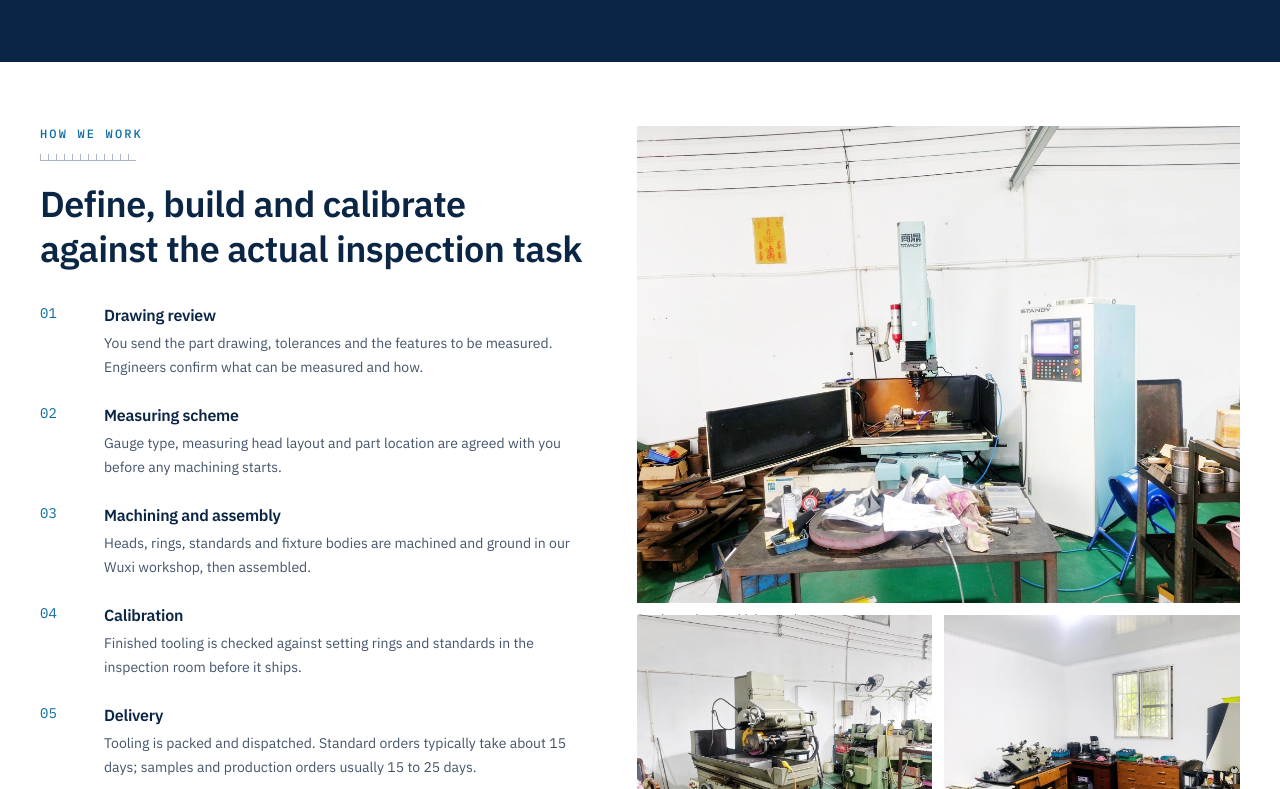
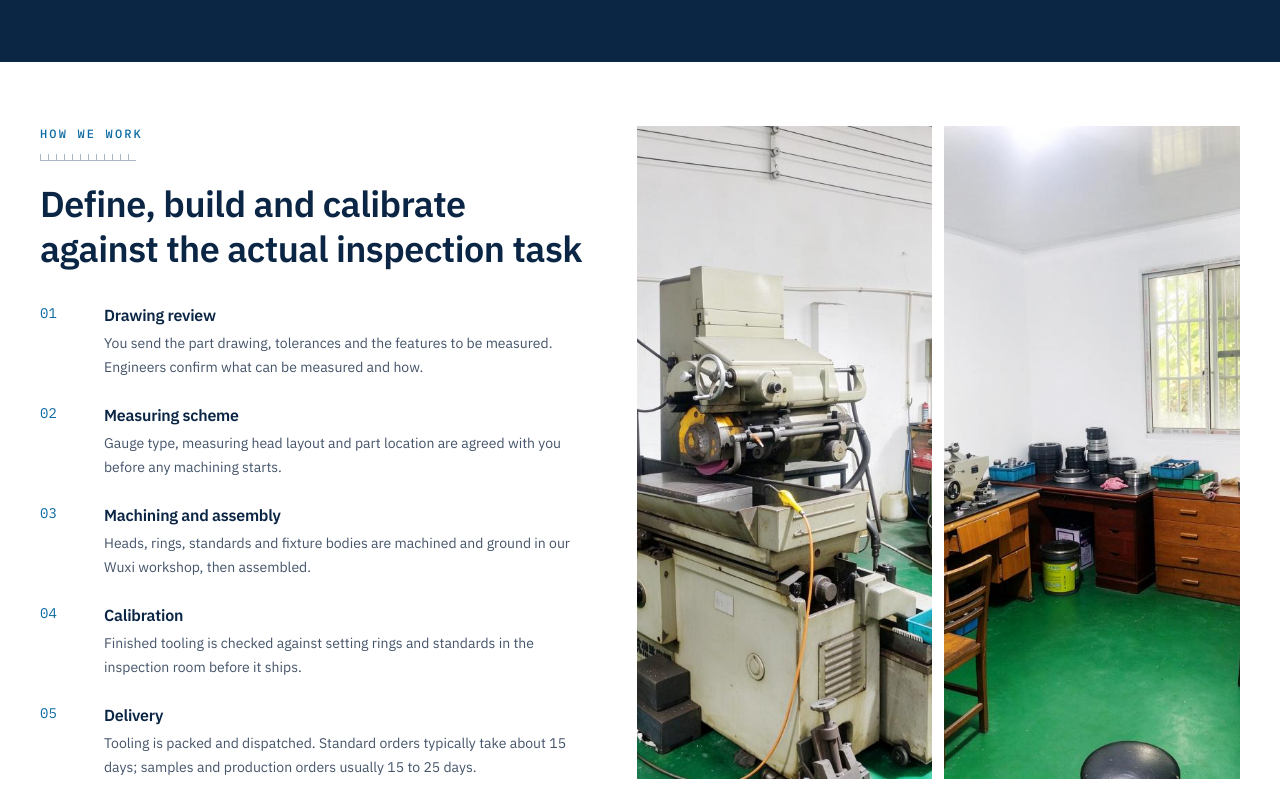
Before and after one commit to luqite-ux/luoqigauging, a Next.js app: page / in a window 1280 px wide. Shown: the part 1611-2400 px from the top of the page. Built offline with nearby package versions, Linux system fonts and the light colour scheme; no server answers; the database is empty.

Commit message:
Remove cluttered workshop photo from home process section

```diff
--- a/app/page.tsx
+++ b/app/page.tsx
@@ -19,7 +19,7 @@ export default async function HomePage() {
       <div className="mt-9 grid gap-5 md:grid-cols-3">{products.map((product) => <Reveal key={product.slug}><Link href={`/products/${product.slug}`} className="group flex h-full flex-col border border-rule bg-white p-4 hover:border-link"><ProductStage image={product.image} sizes="(min-width: 768px) 33vw, 100vw" /><h3 className="mt-5 text-xl font-semibold text-navy">{product.name}</h3><p className="mt-2 flex-1 text-sm leading-6 text-ink-muted">{product.summary}</p><span className="mt-5 text-sm font-semibold text-link">View product →</span></Link></Reveal>)}</div>
     </section>
     <section className="bg-navy text-white"><div className="mx-auto max-w-[90rem] px-5 py-16 sm:px-8 lg:px-10"><SectionHeading eyebrow="Application fit" title="Built around the dimension you need to control" intro="Typical use cases are selected from the supplied catalog and customer questionnaire." tone="dark" /><div className="mt-9 grid gap-px bg-white/20 md:grid-cols-3">{applications.slice(0,6).map((item) => <Link key={item.slug} href={`/applications/${item.slug}`} className="bg-navy p-6 hover:bg-[#12365f]"><h3 className="text-lg font-semibold">{item.name}</h3><p className="mt-3 text-sm leading-6 text-white/75">{item.summary}</p></Link>)}</div></div></section>
-    <section className="mx-auto grid max-w-[90rem] gap-12 px-5 py-16 sm:px-8 lg:grid-cols-[1fr_1.1fr] lg:px-10"><div><SectionHeading eyebrow="How we work" title="Define, build and calibrate against the actual inspection task" /><ol className="mt-8 space-y-6">{steps.map((step,index)=><li key={step.key} className="grid grid-cols-[3rem_1fr] gap-4"><span className="font-mono text-sm text-link">0{index+1}</span><div><h3 className="font-semibold text-navy">{step.title}</h3><p className="mt-1 text-sm leading-6 text-ink-muted">{step.body}</p></div></li>)}</ol></div><div className="grid grid-cols-2 gap-3">{workshop.slice(0,3).map((photo,index)=><figure key={photo.src} className={index===0?'col-span-2':''}><img src={photo.src} alt={photo.alt} className="h-full min-h-48 w-full object-cover"/><figcaption className="mt-2 text-xs text-ink-muted">{photo.caption}</figcaption></figure>)}</div></section>
+    <section className="mx-auto grid max-w-[90rem] gap-12 px-5 py-16 sm:px-8 lg:grid-cols-[1fr_1.1fr] lg:px-10"><div><SectionHeading eyebrow="How we work" title="Define, build and calibrate against the actual inspection task" /><ol className="mt-8 space-y-6">{steps.map((step,index)=><li key={step.key} className="grid grid-cols-[3rem_1fr] gap-4"><span className="font-mono text-sm text-link">0{index+1}</span><div><h3 className="font-semibold text-navy">{step.title}</h3><p className="mt-1 text-sm leading-6 text-ink-muted">{step.body}</p></div></li>)}</ol></div><div className="grid grid-cols-2 gap-3">{workshop.slice(1,3).map((photo)=><figure key={photo.src}><img src={photo.src} alt={photo.alt} className="h-full min-h-48 w-full object-cover"/><figcaption className="mt-2 text-xs text-ink-muted">{photo.caption}</figcaption></figure>)}</div></section>
     <section className="border-y border-rule bg-steel"><div className="mx-auto flex max-w-[90rem] flex-col gap-6 px-5 py-12 sm:px-8 md:flex-row md:items-center md:justify-between lg:px-10"><div><h2 className="text-3xl font-semibold text-navy">Have a drawing or inspection requirement?</h2><p className="mt-2 text-ink-muted">Tell us the part, tolerance and measurement task. We will confirm the technical scope before manufacture.</p></div><Link href="/contact" className="inline-flex min-h-12 items-center justify-center bg-link px-6 font-semibold text-white hover:bg-navy">Request a quote</Link></div></section>
   </>
 }
```
